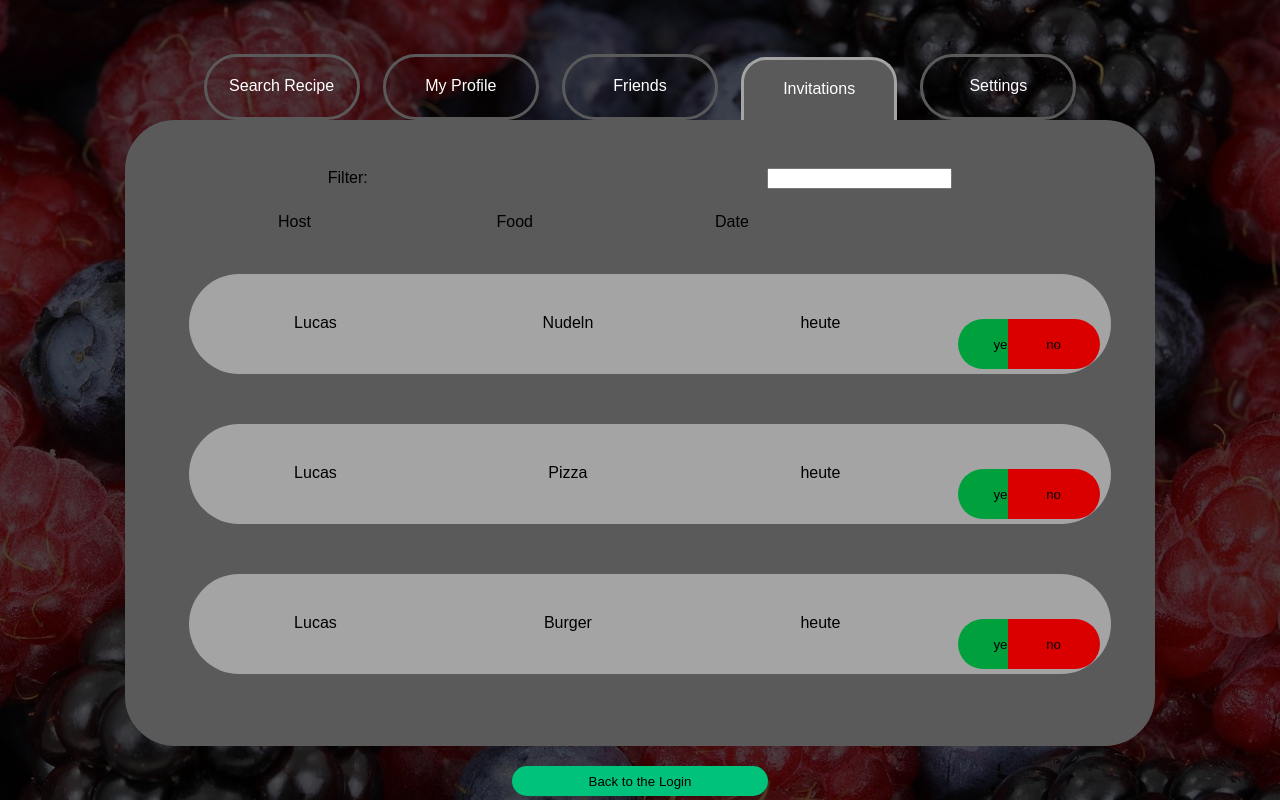
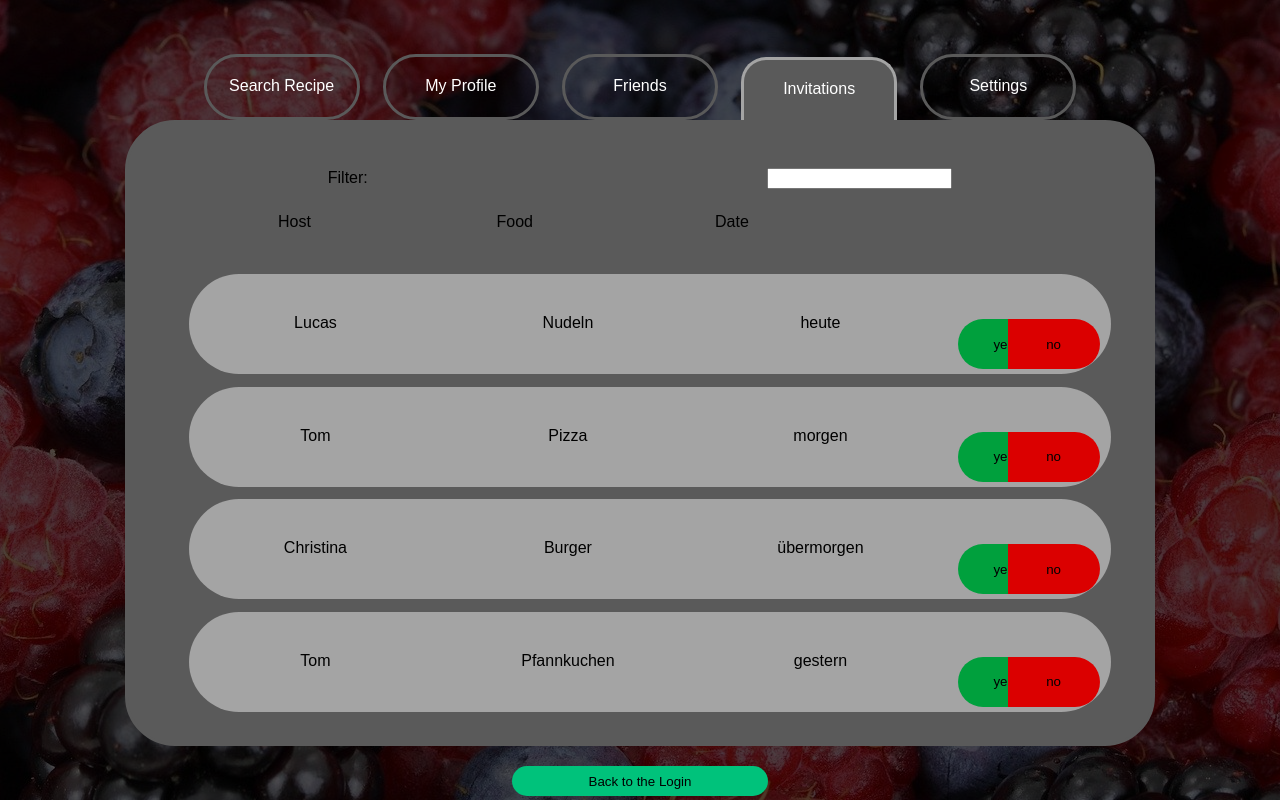
Before and after one commit to MME-Aufgaben-im-Sommer-2022/mme-ss22-team-04, a website with bundled scripts: page app/invitations.html in a window 1280 px wide. Built offline with nearby package versions, Linux system fonts and the light colour scheme.

Commit message:
started filtering logic for invitations

```diff
--- a/app/resources/css/menu.css
+++ b/app/resources/css/menu.css
@@ -530,6 +530,7 @@ body::after {
     width: 10%;
     height: 50px;
     border: none;
+
 }
 
 .accept {
@@ -538,10 +539,18 @@ body::after {
     background-color: #00a03d;
 }
 
+.accept:hover{
+    background-color: #00a03d91;
+}
+
 .decline {
     margin-left: -3%;
     border-radius: 0 40px 40px 0;
     background-color: #db0000;
+}
+
+.decline:hover{
+    background-color: #db00008a;
 }
 
 .settings {
--- a/app/src/invitations/index.js
+++ b/app/src/invitations/index.js
@@ -30,7 +30,7 @@ function init() {
 
 function renderInvitations(manager, view){
 
-        view.renderInvitations(manager.getInvitations());
+        view.renderInvitations(manager.getInvitations("Lucas"));    //@todo username
 
 }
 
--- a/app/src/invitations/invitation.js
+++ b/app/src/invitations/invitation.js
@@ -18,8 +18,40 @@ class Invitation {
         this.date = date;
         this.keywords = keywords;
         this.invitationType = invitationType;
-        this.guests = guests;
+        this.guests = this.resolveGuests(guests);
     }
+
+    //turning a string with the guests (comma separated) into an array
+    resolveGuests(g){
+
+        if(g != null){
+            let guestString = g.replace(/\s/g, '');
+            let guestArray = guestString.split(",");
+            return guestArray;
+        } else {
+            return null;
+        }
+    }
+
+    //checks, if a specific user u is invited (--> in the guests array)
+    isInvited(u){
+
+        if(this.invitationType == 1){
+            return true;
+        } else {
+            for(let i = 0; i < guests.length; i++){
+                console.log(guests[i]);
+                if(guests[i] == u){
+                    return true;
+                }
+            }
+        }
+
+        return false;
+
+    }
+
+
 
     acceptGuest(name){
 
--- a/app/src/invitations/invitationManager.js
+++ b/app/src/invitations/invitationManager.js
@@ -28,7 +28,17 @@ class InvitationManager extends Observable{
     }
 
     //creating new invitation -> ID will be generated
-    createNewInvitation(){
+    /*
+        This function let's you create new invitations from other windows. Simply call this function with the following parameter:
+        - host: mail adress of the user, which is hosting the invitation
+        - food: name of the food (headline of the receipt probably)
+        - location: adress, where the invitation is held
+        - invitationType: simply insert a number between 1 and 3.
+            1: open: every user is invited
+            2: friends
+            3: only invited users
+    */
+    createNewInvitation(host, food, location, date, keywords, invitationType, guests){
 
         let i = new Invitation(Date.now(), host, food, location, date, keywords, invitationType, guests);
         let e = new Event("onInvitationCreated");
@@ -38,9 +48,22 @@ class InvitationManager extends Observable{
         //@todo
     }
 
-    getInvitations(){
+    getInvitations(username){
         let invitations = this.downloadInvitations();
-        return invitations;
+        return this.filterInvitations(invitations, username);
+    }
+
+
+    filterInvitations(i, u){
+        let filteredInvitations = [];
+
+        for (var x = 0; x < i.length; x ++){
+            if(i[x].isInvited(u)){
+                filteredInvitations.push(i[x]);
+            }
+        }
+
+        return filteredInvitations;
     }
 
     downloadInvitations(){
@@ -48,10 +71,13 @@ class InvitationManager extends Observable{
 
         let invitations = [];
 
-        invitations.push(new Invitation(1, "Lucas", "Nudeln", "Regensbur", "heute", "vegan, vegetarisch, Nudeln", invitationType.open));
-        invitations.push(new Invitation(2, "Lucas", "Pizza", "Regensbur", "heute", "vegan, vegetarisch, Nudeln", invitationType.open));
-        invitations.push(new Invitation(3, "Lucas", "Burger", "Regensbur", "heute", "vegan, vegetarisch, Nudeln", invitationType.open));
+        invitations.push(new Invitation(1, "Lucas", "Nudeln", "Regensburg", "heute", "vegan, vegetarisch, Nudeln", 1));
+        invitations.push(new Invitation(2, "Tom", "Pizza", "Regensburg", "morgen", "vegetarisch, itatlienisch, Gemüse, Käse", 1));
+        invitations.push(new Invitation(3, "Christina", "Burger", "Regensburg", "übermorgen", "Fleisch, Pommes", 1));
+        invitations.push(new Invitation(4, "Tom", "Pfannkuchen", "Regensburg", "gestern", "vegetarisch, süß", 1));
+        invitations.push(new Invitation(5, "Christina", "Spätzle mit Rahmschwammerl", "Regensburg", "heute abend", "vegetarisch, Pilze", 2, "Tom, Fabi, Lucas"));
 
+        console.log(invitations);
         return invitations;
 
     }
--- a/app/src/invitations/invitationView.js
+++ b/app/src/invitations/invitationView.js
@@ -53,6 +53,7 @@ class InvitationView extends Observable{
 
         const invitationDiv = document.createElement("div");
         invitationDiv.classList.add('invitations-container_elements');
+        invitationDiv.setAttribute("id", invitation.getID());
 
         const hostSpan = document.createElement("span");
         hostSpan.innerHTML = invitation.getHostName();
@@ -92,11 +93,8 @@ class InvitationView extends Observable{
     }
 
     renderInvitations(invitations){
-        console.log("rendering invitations:");
-        console.log(invitations);
 
         for(var i = 0; i < invitations.length; i++){
-            console.log(invitations[i]);
             this.showInvitation(invitations[i]);
         }
 
```
